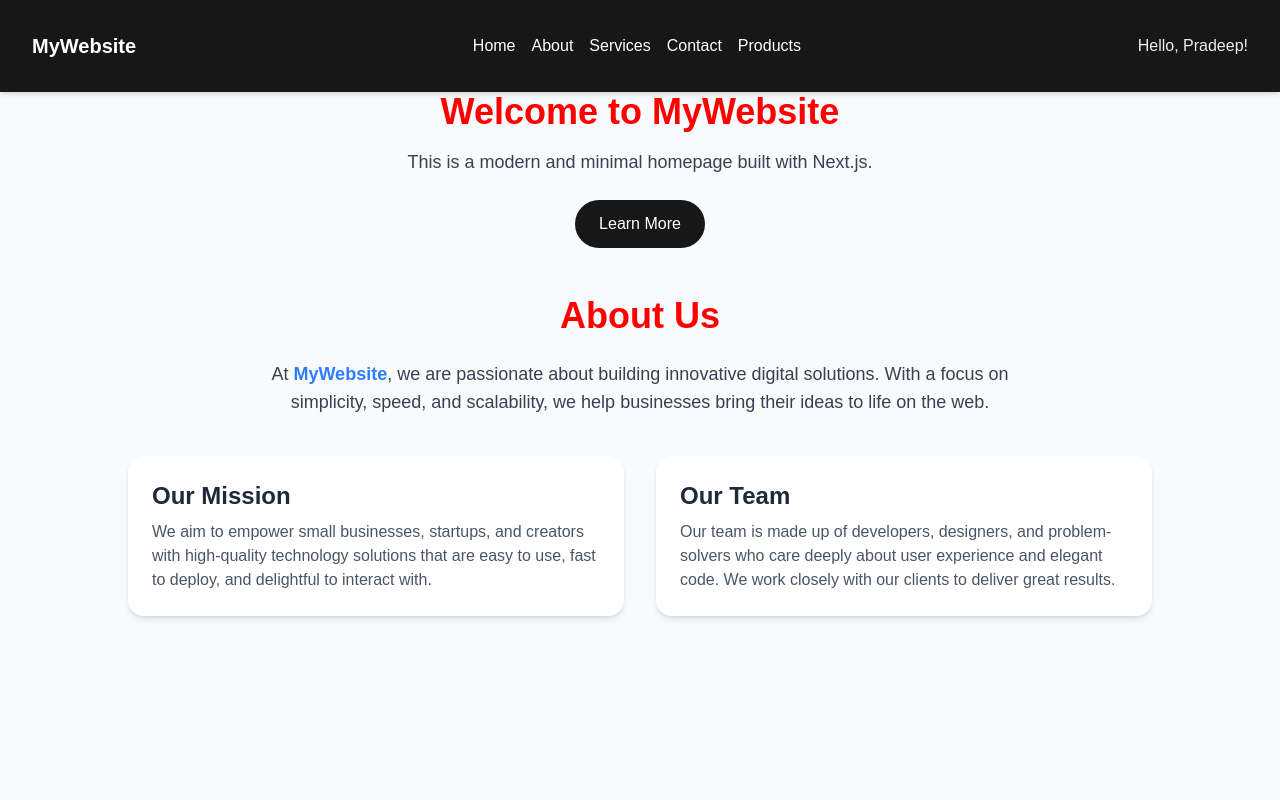
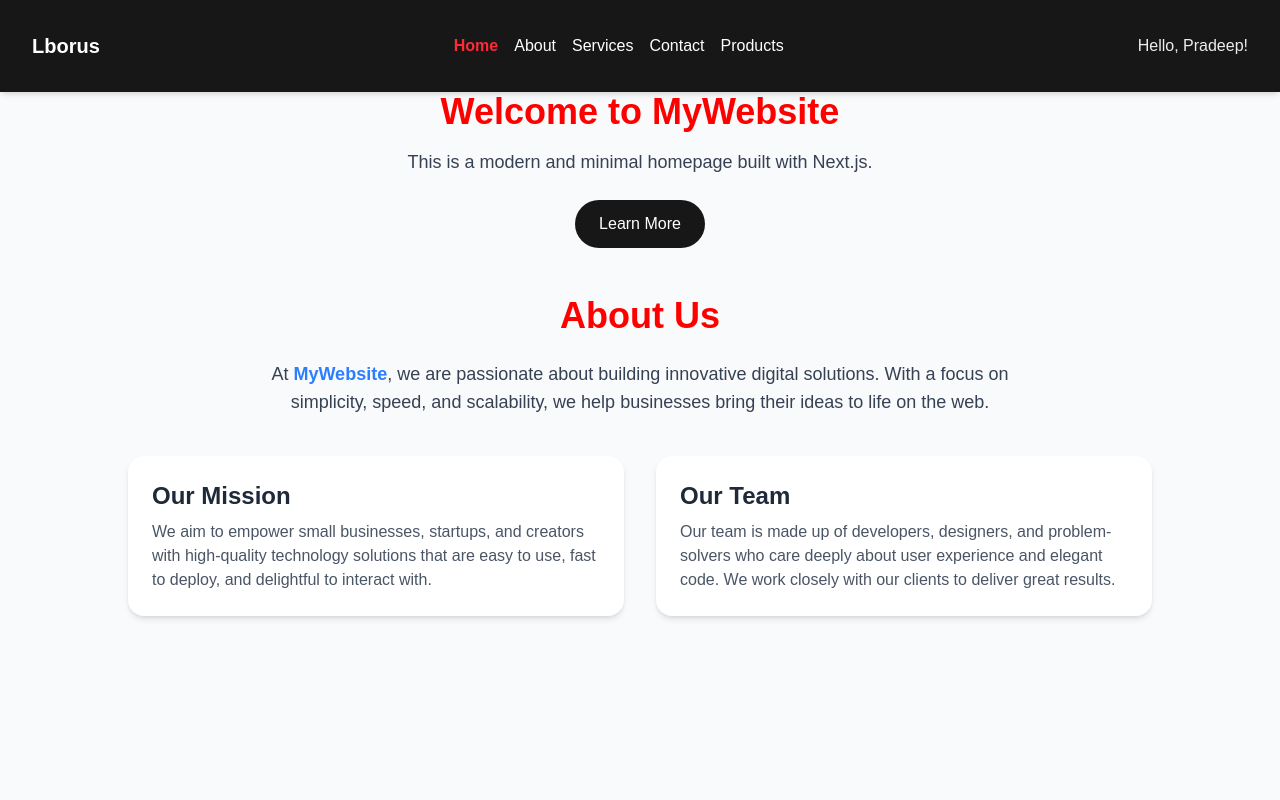
Before and after one commit to PrdeepTech/react_next_redux, a Next.js app: page / in a window 1280 px wide. Shown: the top 800 px of the page. Built offline with nearby package versions, Linux system fonts and the light colour scheme.

Commit message:
Add active class on navigation

```diff
--- a/src/app/Components/Header.tsx
+++ b/src/app/Components/Header.tsx
@@ -1,4 +1,6 @@
+'use client'
 import Link from "next/link";
+import { usePathname } from "next/navigation";
 import "./header.css";
 import UserProfile from "./UserProfile";
 
@@ -8,22 +10,24 @@ import UserProfile from "./UserProfile";
 // const Contact = lazy(()=> import('@/app/contact/page'))
 
 const Header = () => {
+  const pathname = usePathname();
   return (
     <>
     <header className="bg-white shadow-md sticky top-0 z-50">
       <div className="max-w-7xl mx-auto px-4 sm:px-6 lg:px-8 py-8 flex items-center justify-between">
         {/* Logo */}
         <div className="text-xl font-bold text-blue-600">
-          <Link href="/">MyWebsite</Link>
+          <Link href="/">Lborus</Link>
         </div>
 
         {/* Navigation Links */}
         <nav className="space-x-4">
-          <Link href="/" className="text-gray-700 hover:text-blue-600 active:text-blue-500">Home</Link>
-          <Link href="/about" className="text-gray-700 hover:text-blue-600 active:text-blue-500">About</Link>
-          <Link href="/services" className="text-gray-700 hover:text-blue-600 active:text-blue-500">Services</Link>
-          <Link href="/contact" className="text-gray-700 hover:text-blue-600 active:text-blue-500">Contact</Link>
-          <Link href="/productlist" className="text-gray-700 hover:text-blue-600 active:text-blue-500">Products</Link>
+
+          <Link href="/" className={pathname === "/" ? "text-red-500 font-bold" : "text-gray-600"}>Home</Link>
+          <Link href="/about" className={pathname === "/about" ? "text-red-500 font-bold" : "text-gray-600"}>About</Link>
+          <Link href="/services" className={pathname === "/services" ? "text-red-500 font-bold" : "text-gray-600"}>Services</Link>
+          <Link href="/contact" className={pathname === "/contact" ? "text-red-500 font-bold" : "text-gray-600"}>Contact</Link>
+          <Link href="/productlist" className={pathname === "/productlist" ? "text-red-500 font-bold" : "text-gray-600"}>Products</Link>
          </nav>
          <UserProfile />
       </div>
--- a/src/app/Components/header.css
+++ b/src/app/Components/header.css
@@ -1,3 +1,3 @@
-ul{
-    /* background-color: azure; */
+.text-red-500 {
+    color: var(--color-red-500) !important
 }
```
